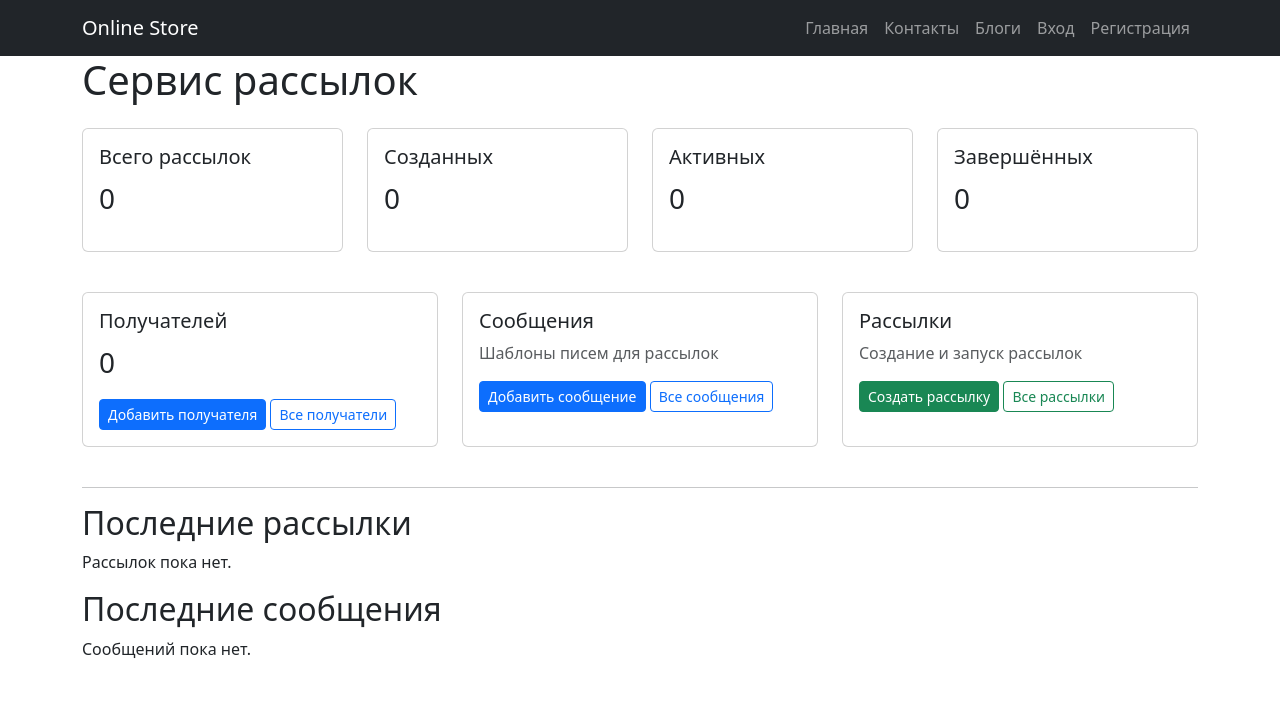
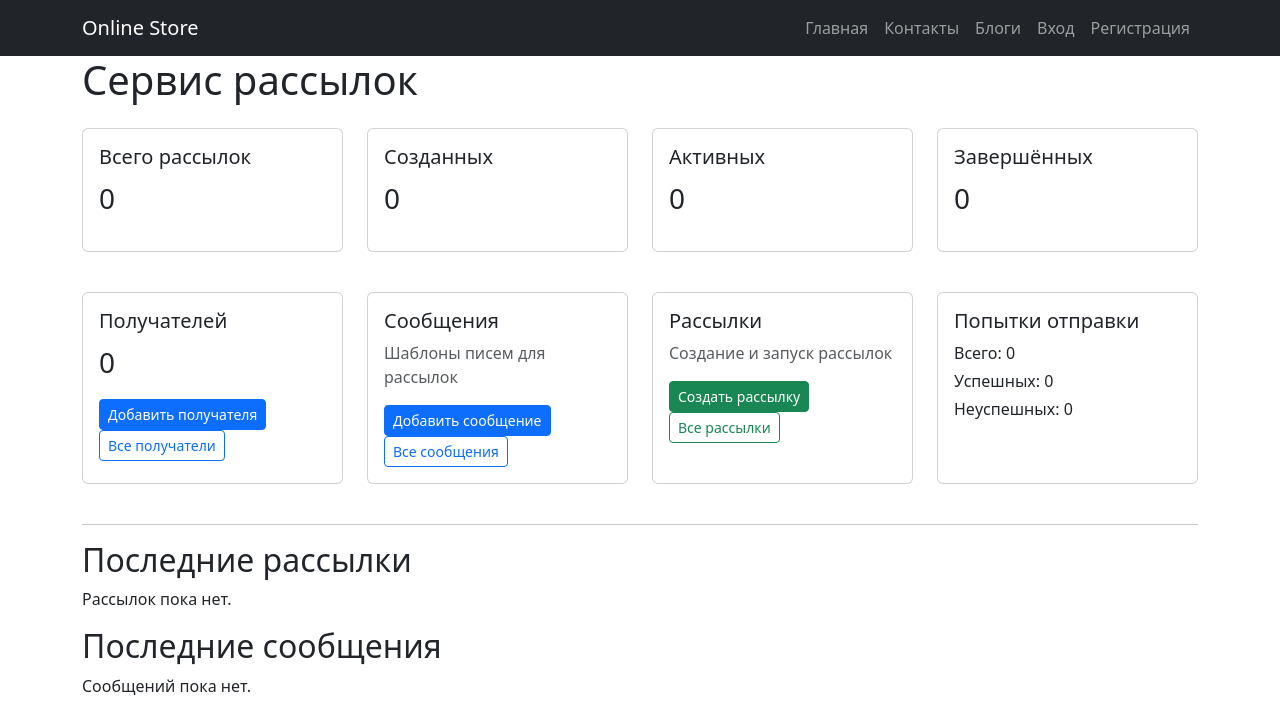
Before and after one commit to almsar99/online-store, a Django app: page /mailing/ in a window 1280 px wide. Shown: the top 724 px of the page. Run offline with Django 5.2, Linux system fonts and the light colour scheme; the visitor is signed in with stand-in values (Sample User, id 1); data that the repository does not hold is empty; parts of the project's set-up code (start-up, migrations or seed data) failed here and were passed over.

Commit message:
Add mailing reports and attempt statistics

```diff
--- a/mailing/templates/mailing/home.html
+++ b/mailing/templates/mailing/home.html
@@ -48,7 +48,7 @@
 
     <div class="row mb-4">
 
-        <div class="col-md-4 mb-3">
+        <div class="col-md-3 mb-3">
             <div class="card h-100">
                 <div class="card-body">
                     <h5>Получателей</h5>
@@ -65,7 +65,7 @@
             </div>
         </div>
 
-        <div class="col-md-4 mb-3">
+        <div class="col-md-3 mb-3">
             <div class="card h-100">
                 <div class="card-body">
                     <h5>Сообщения</h5>
@@ -82,7 +82,7 @@
             </div>
         </div>
 
-        <div class="col-md-4 mb-3">
+        <div class="col-md-3 mb-3">
             <div class="card h-100">
                 <div class="card-body">
                     <h5>Рассылки</h5>
@@ -99,6 +99,22 @@
             </div>
         </div>
 
+        <div class="col-md-3 mb-3">
+            <div class="card h-100">
+                <div class="card-body">
+                    <h5>Попытки отправки</h5>
+                    <p class="mb-1">
+                        Всего: {{ total_attempts }}
+                    </p>
+                    <p class="mb-1">
+                        Успешных: {{ successful_attempts }}
+                    </p>
+                    <p class="mb-0">
+                        Неуспешных: {{ failed_attempts }}
+                    </p>
+                </div>
+            </div>
+        </div>
     </div>
 
     <hr>
--- a/mailing/views.py
+++ b/mailing/views.py
@@ -25,6 +25,7 @@ from mailing.models import (
     Recipient,
     Message,
     Mailing,
+    Attempt,
 )
 from mailing.services import send_mailing
 
@@ -71,6 +72,20 @@ class MailingHomeView(LoginRequiredMixin, TemplateView):
 
         context['total_recipients'] = Recipient.objects.filter(
             owner=self.request.user
+        ).count()
+
+        context['total_attempts'] = Attempt.objects.filter(
+            mailing__owner=self.request.user
+        ).count()
+
+        context['successful_attempts'] = Attempt.objects.filter(
+            mailing__owner=self.request.user,
+            status=Attempt.STATUS_SUCCESS
+        ).count()
+
+        context['failed_attempts'] = Attempt.objects.filter(
+            mailing__owner=self.request.user,
+            status=Attempt.STATUS_FAILED
         ).count()
 
         return context
```
